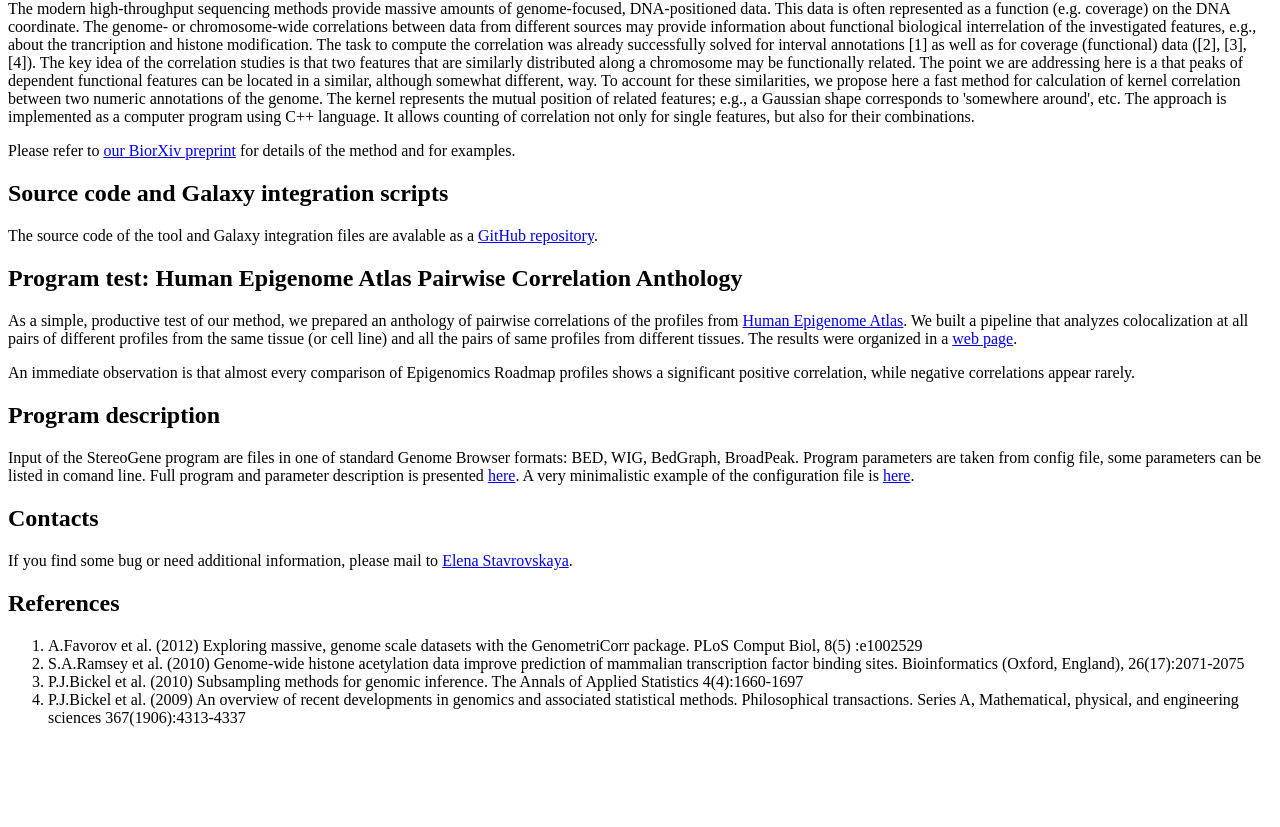
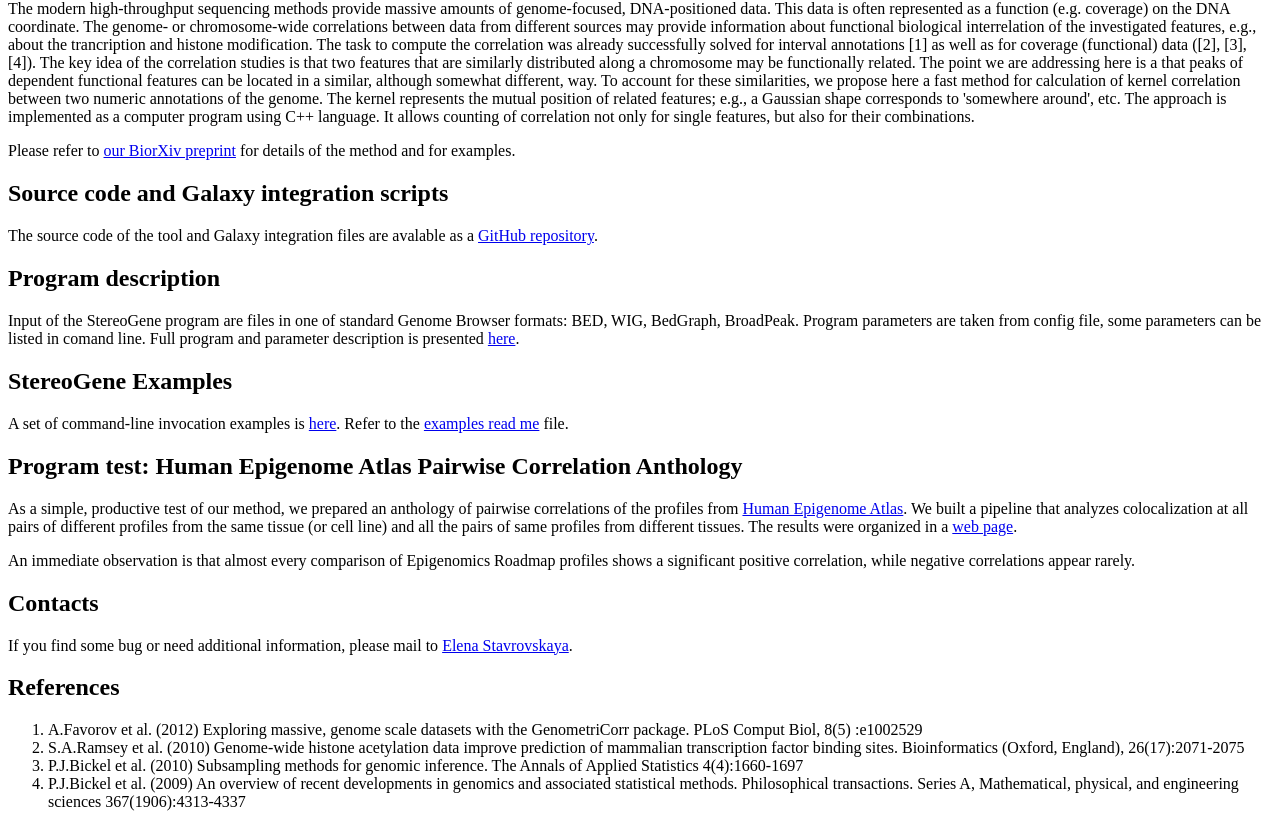
Before and after one commit to favorov/stereogene, a plain HTML site: page www/index.html in a window 1280 px wide. Shown: the part 66-893 px from the top of the page. Before the commit the page ends 809 px from the top, so only its background shows below. Drawn offline with Linux system fonts and the light colour scheme.

Commit message:
examples to web are prepared

```diff
--- a/www/index.html
+++ b/www/index.html
@@ -12,6 +12,14 @@ Please refer to <a href = "http://biorxiv.org/content/early/2016/09/21/059584">o
 <h2>Source code and Galaxy integration scripts</h2>
 The source code of the tool and Galaxy integration files are avalable as a <a href="https://github.com/favorov/stereogene">GitHub repository</a>.
 
+<h2>Program description</h2>
+Input of the StereoGene program are files in one of standard Genome Browser formats: BED, WIG, BedGraph, BroadPeak. Program parameters are taken from config file, some parameters can be listed in comand line.
+Full program and parameter description is presented <a href = "StereoGene_read_me.doc">here</a>.
+
+<h2>StereoGene Examples</h2>
+
+A set of command-line invocation examples is <a href="./examples/examples.zip">here</a>. Refer to the <a href="./examples/examples_read_me.txt"> examples read me</a> file.
+
 <h2>Program test: Human Epigenome Atlas Pairwise Correlation Anthology</h2>
 <p>
 As a simple, productive test of our method, we prepared an anthology of pairwise correlations of the profiles from <a href=https://www.genboree.org/epigenomeatlas/index.rhtml>Human Epigenome Atlas</a>. We built a pipeline that analyzes colocalization at all pairs of different profiles from the same tissue (or cell line) and all the pairs of same profiles from different tissues. The results were organized in a <a href=http://makarich.fbb.msu.ru/lena/tissue_feature/html/main_table.html>web page</a>.
@@ -19,10 +27,6 @@ As a simple, productive test of our method, we prepared an anthology of pairwise
 <p>
 An immediate observation is that almost every comparison of Epigenomics Roadmap profiles shows a significant positive correlation, while negative correlations appear rarely.
 </p>
-
-<h2>Program description</h2>
-Input of the StereoGene program are files in one of standard Genome Browser formats: BED, WIG, BedGraph, BroadPeak. Program parameters are taken from config file, some parameters can be listed in comand line.
-Full program and parameter description is presented <a href = "StereoGene_read_me.doc">here</a>. A very minimalistic example of the configuration file is <a href="StereoGene.cfg">here</a>.
 
 <h2>Contacts</h2>
 If you find some bug or need additional information, please mail to <a href="mailto:stavrovskaya@gmail.com">Elena Stavrovskaya</a>.
```
